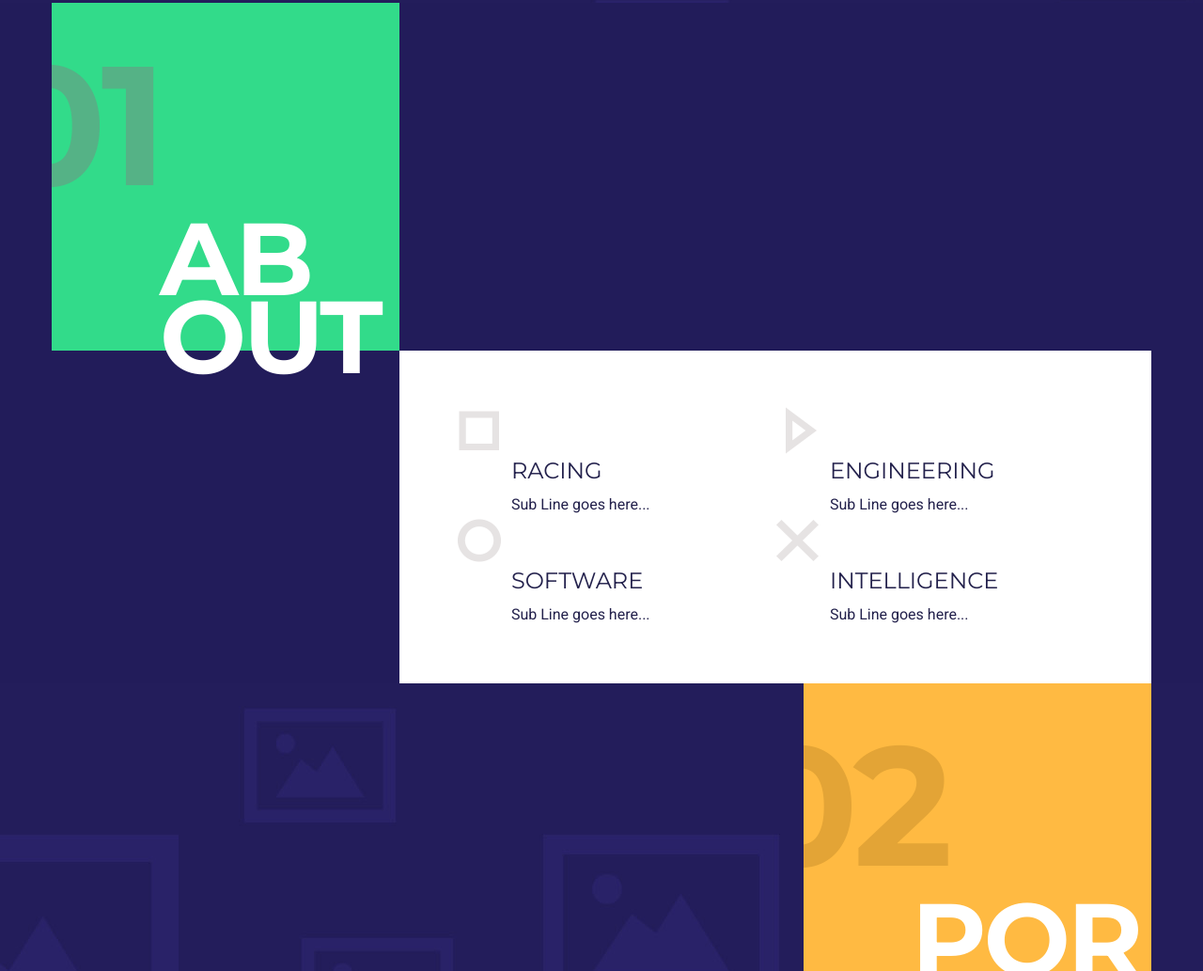
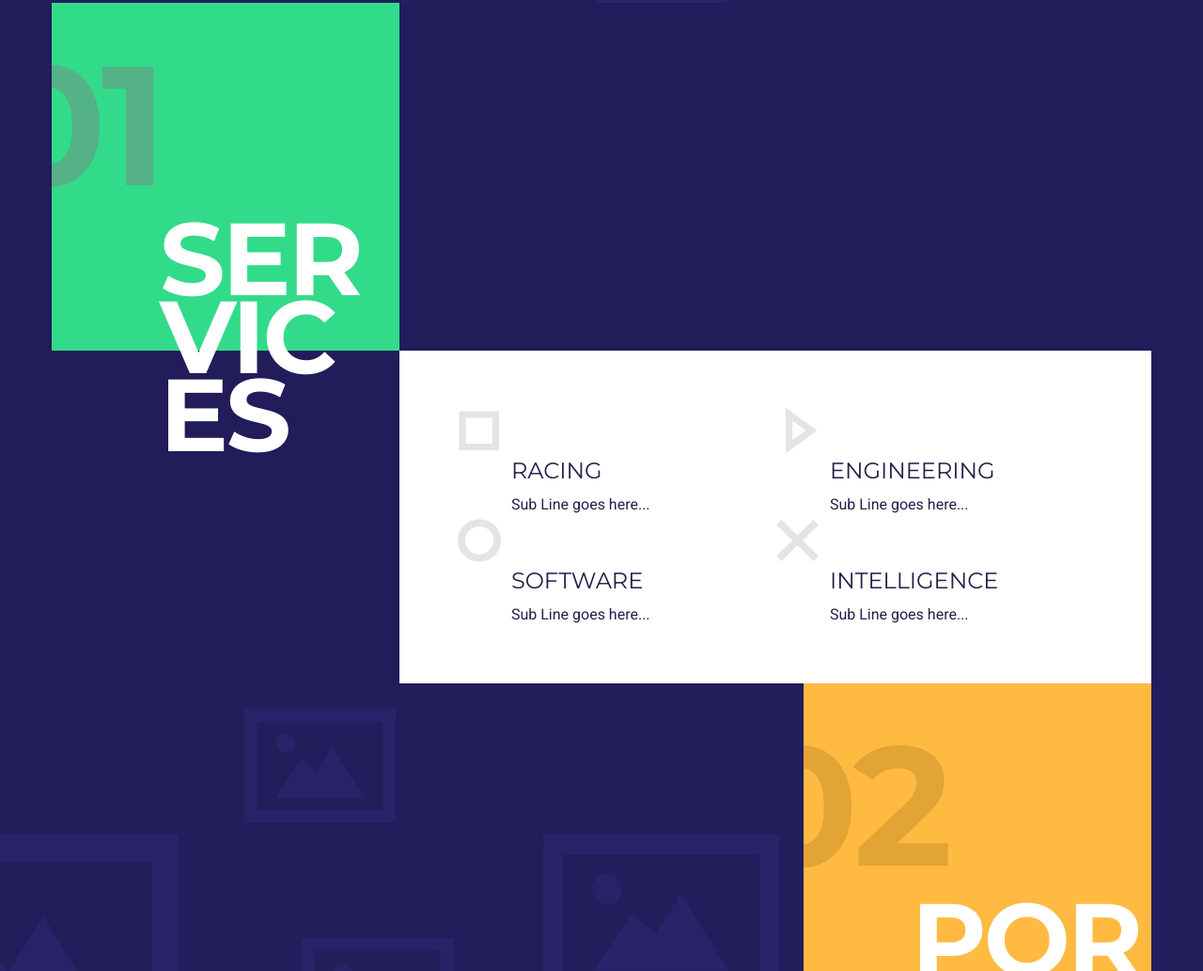
Before and after one commit to TeamInfrared/Spectrum, a plain HTML site: page index.html in a window 1280 px wide. Shown: the part 861-1894 px from the top of the page at 94% size. Drawn offline with Linux system fonts and the light colour scheme.

Commit message:
Update index.html

```diff
--- a/index.html
+++ b/index.html
@@ -74,7 +74,7 @@
                     <div class="section-num">
                         <span>01</span>
                     </div>
-                    <h2 class="entry-title">About</h2>
+                    <h2 class="entry-title">Services</h2>
                 </div>
                 <div class="section-content-holder right">
                     <div class="content-wrapper">
```
